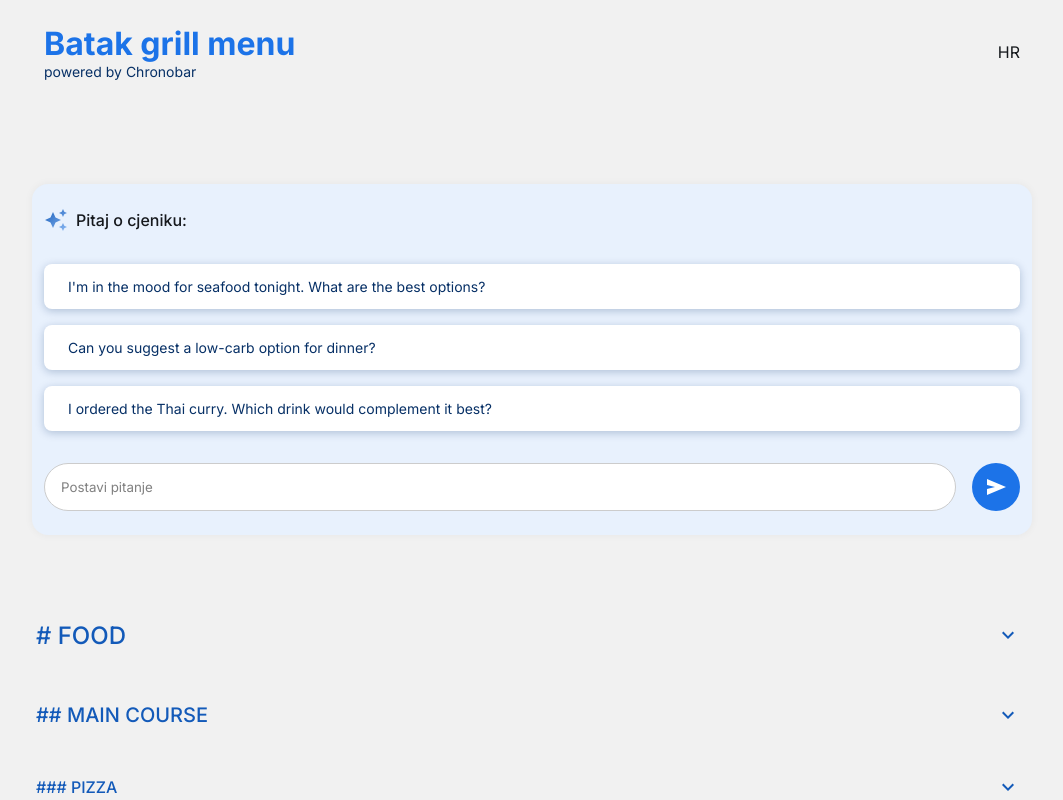
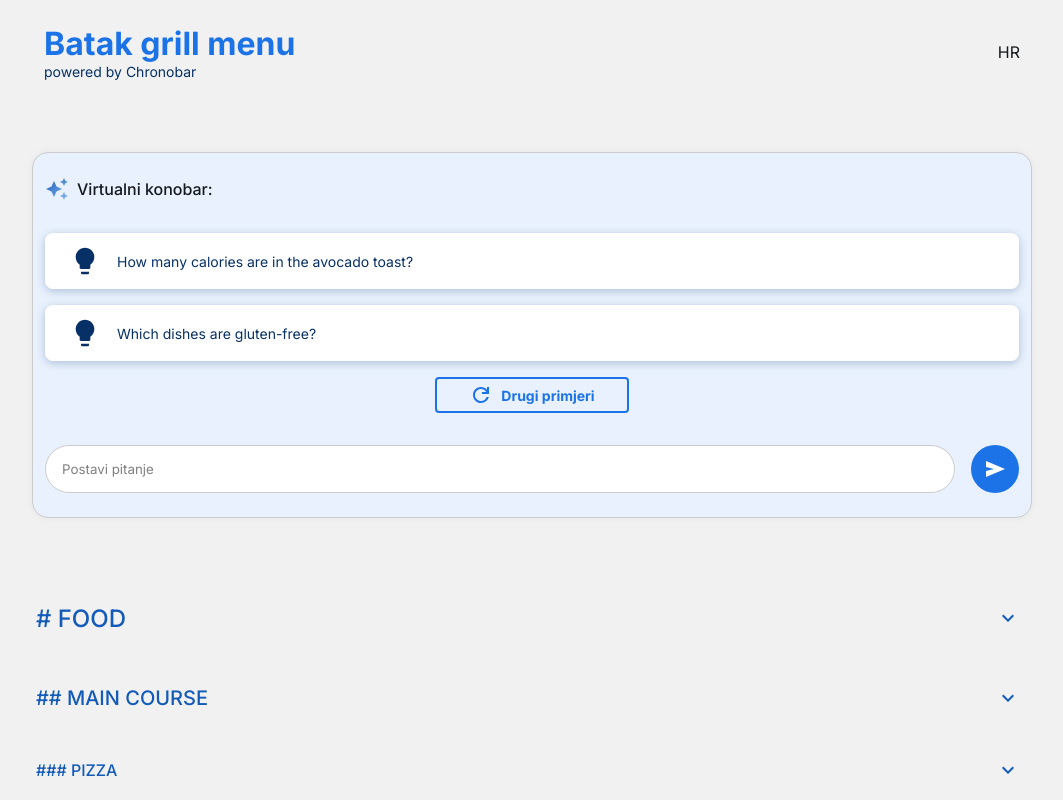
Before and after one commit to lukaslovre/Chronobar, a SvelteKit app: page / in a window 1280 px wide. Shown: the top 800 px of the page, without its empty margins (108-1171 px from the left). Built offline with nearby package versions, Linux system fonts and the light colour scheme.

Commit message:
biraju se 2 random pitanja iz baze pitanja (harcoded u varijabli trenutno). Na klik gumba 'drugi primjeri' se odaberu random druga dva pitanja. Na klik na neko pitanje se stavi tekst tog pitanja u input

```diff
--- /dev/null
+++ b/src/lib/icons/IdeaIcon.svelte
@@ -0,0 +1,18 @@
+<svg
+  width="32"
+  height="32"
+  viewBox="0 0 32 32"
+  fill="none"
+  xmlns="http://www.w3.org/2000/svg"
+>
+  <path
+    d="M16.0001 2.66667C13.5247 2.66667 11.1508 3.65 9.40042 5.40034C7.65008 7.15068 6.66675 9.52465 6.66675 12C6.66675 15.1733 8.25341 17.96 10.6667 19.6533V22.6667C10.6667 23.0203 10.8072 23.3594 11.0573 23.6095C11.3073 23.8595 11.6465 24 12.0001 24H20.0001C20.3537 24 20.6928 23.8595 20.9429 23.6095C21.1929 23.3594 21.3334 23.0203 21.3334 22.6667V19.6533C23.7467 17.96 25.3334 15.1733 25.3334 12C25.3334 9.52465 24.3501 7.15068 22.5997 5.40034C20.8494 3.65 18.4754 2.66667 16.0001 2.66667ZM12.0001 28C12.0001 28.3536 12.1406 28.6928 12.3906 28.9428C12.6407 29.1929 12.9798 29.3333 13.3334 29.3333H18.6667C19.0204 29.3333 19.3595 29.1929 19.6096 28.9428C19.8596 28.6928 20.0001 28.3536 20.0001 28V26.6667H12.0001V28Z"
+    fill="#073066"
+  />
+</svg>
+
+<style>
+  svg {
+    flex-shrink: 0;
+  }
+</style>
--- /dev/null
+++ b/src/lib/icons/RefreshIcon.svelte
@@ -0,0 +1,12 @@
+<svg
+  width="24"
+  height="24"
+  viewBox="0 0 24 24"
+  fill="none"
+  xmlns="http://www.w3.org/2000/svg"
+>
+  <path
+    d="M12 20C9.76667 20 7.875 19.225 6.325 17.675C4.775 16.125 4 14.2333 4 12C4 9.76667 4.775 7.875 6.325 6.325C7.875 4.775 9.76667 4 12 4C13.15 4 14.25 4.23733 15.3 4.712C16.35 5.18667 17.25 5.866 18 6.75V4H20V11H13V9H17.2C16.6667 8.06667 15.9377 7.33333 15.013 6.8C14.0883 6.26667 13.084 6 12 6C10.3333 6 8.91667 6.58333 7.75 7.75C6.58333 8.91667 6 10.3333 6 12C6 13.6667 6.58333 15.0833 7.75 16.25C8.91667 17.4167 10.3333 18 12 18C13.2833 18 14.4417 17.6333 15.475 16.9C16.5083 16.1667 17.2333 15.2 17.65 14H19.75C19.2833 15.7667 18.3333 17.2083 16.9 18.325C15.4667 19.4417 13.8333 20 12 20Z"
+    fill="#1C73E8"
+  />
+</svg>
--- a/src/routes/AiContainer.svelte
+++ b/src/routes/AiContainer.svelte
@@ -1,11 +1,54 @@
 <script lang="ts">
   import AiContainerPremade from "./AiContainerPremade.svelte";
+  import RefreshIcon from "$lib/icons/RefreshIcon.svelte";
 
   const premadeQuestions = [
+    "What do you recommend for someone who loves spicy food?",
+    "Can you suggest a good vegetarian dish?",
     "I'm in the mood for seafood tonight. What are the best options?",
+    "Which dishes are gluten-free?",
+    "Do any of the desserts contain nuts?",
+    "I'm allergic to dairy. What can I eat here?",
+    "What wine pairs well with your ribeye steak?",
+    "I ordered the Thai curry. Which drink would complement it best?",
+    "Can you recommend a cocktail that goes well with the salmon?",
+    "What are the ingredients in the mushroom risotto?",
+    "How is the chicken marinated for the grilled chicken salad?",
+    "Is the tomato soup made from fresh tomatoes?",
+    "How many calories are in the avocado toast?",
+    "Which dish has the highest protein content?",
     "Can you suggest a low-carb option for dinner?",
-    "I ordered the Thai curry. Which drink would complement it best?",
+    "Can I get the burger without onions?",
+    "Is it possible to substitute the side fries with a salad?",
+    "I'd like less spice in the curry, is that doable?",
+    "What's the chef's special for today?",
+    "Tell me more about the 'Dish of the Day'.",
+    "What are the most popular dishes among customers?",
+    "What are the best seasonal dishes right now?",
+    "Do you have any local specialties?",
+    "What's new on the menu this month?",
   ];
+
+  let shownQuestionsIndexes = refreshPremadeQuestions();
+
+  function refreshPremadeQuestions() {
+    const newIndexes = Array.from({ length: 2 }, (_) =>
+      Math.floor(Math.random() * premadeQuestions.length)
+    );
+
+    // Check if there are any duplicates
+    if (newIndexes[0] === newIndexes[1]) {
+      newIndexes[1] = (newIndexes[1] + 1) % premadeQuestions.length;
+    }
+
+    return newIndexes;
+  }
+
+  let inputValue = "";
+
+  function putPremadeQuestionIntoInput(event) {
+    inputValue = event.detail.question;
+  }
 </script>
 
 <section>
@@ -36,18 +79,37 @@
       </defs>
     </svg>
 
-    <p>Pitaj o cjeniku:</p>
+    <p>Virtualni konobar:</p>
   </div>
 
   <div class="premade-questions-container">
-    {#each premadeQuestions as question}
-      <AiContainerPremade {question} />
+    {#each shownQuestionsIndexes as questionIndex (questionIndex)}
+      <AiContainerPremade
+        question={premadeQuestions[questionIndex]}
+        on:press={putPremadeQuestionIntoInput}
+      />
     {/each}
+
+    <button
+      type="button"
+      id="refresh-premade-questions-button"
+      on:click={() => {
+        shownQuestionsIndexes = refreshPremadeQuestions();
+      }}
+    >
+      <RefreshIcon /> Drugi primjeri
+    </button>
   </div>
 
   <div class="chat-container">
     <div class="input">
-      <input type="text" name="" id="" placeholder="Postavi pitanje" />
+      <input
+        type="text"
+        name=""
+        id=""
+        placeholder="Postavi pitanje"
+        bind:value={inputValue}
+      />
       <button
         ><svg
           width="24"
@@ -68,9 +130,11 @@
 
   section {
     margin: 5rem 0.75rem;
+    margin-top: 3rem;
     padding: 1.5rem 0.75rem;
     background-color: #e8f1fd;
     border-radius: 1rem;
+    border: 1px solid #ccc;
     box-shadow: 0 0 0.5rem rgba(0, 0, 0, 0.05);
 
     & > * {
@@ -95,7 +159,25 @@
   .premade-questions-container {
     display: flex;
     flex-direction: column;
+    align-items: center;
     row-gap: 1rem;
+
+    #refresh-premade-questions-button {
+      display: flex;
+      align-items: center;
+      column-gap: 0.5rem;
+
+      padding: 0.25rem 2rem;
+      border: 2px solid $primary-color;
+      border-radius: 0.25rem;
+      background-color: transparent;
+
+      color: $primary-color;
+      font-weight: 700;
+      font-size: 0.875rem;
+
+      cursor: pointer;
+    }
   }
 
   .chat-container {
--- a/src/routes/AiContainerPremade.svelte
+++ b/src/routes/AiContainerPremade.svelte
@@ -1,13 +1,36 @@
 <script lang="ts">
+  import IdeaIcon from "$lib/icons/IdeaIcon.svelte";
+  import { slide } from "svelte/transition";
+  import { createEventDispatcher } from "svelte";
+
   export let question: string;
+
+  const dispatch = createEventDispatcher();
 </script>
 
-<button>{question}</button>
+<button
+  type="button"
+  in:slide={{ duration: 300, delay: 0 }}
+  out:slide={{ duration: 300, delay: 150 }}
+  on:click={() => {
+    dispatch("press", { question });
+  }}
+>
+  <IdeaIcon />
+  <span>
+    {question}
+  </span>
+</button>
 
 <style lang="scss">
   @import "$lib/styleVariables.scss";
 
   button {
+    width: 100%;
+    display: flex;
+    align-items: center;
+    gap: 1rem;
+
     padding: 0.75rem 1.5rem;
     border: none;
     border-radius: 0.5rem;
```
